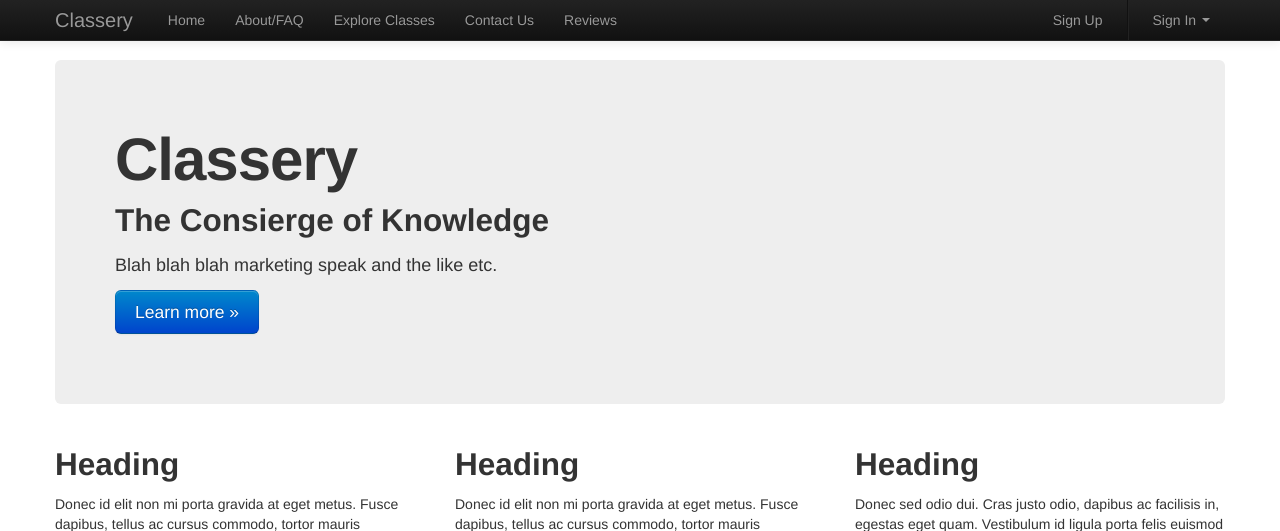
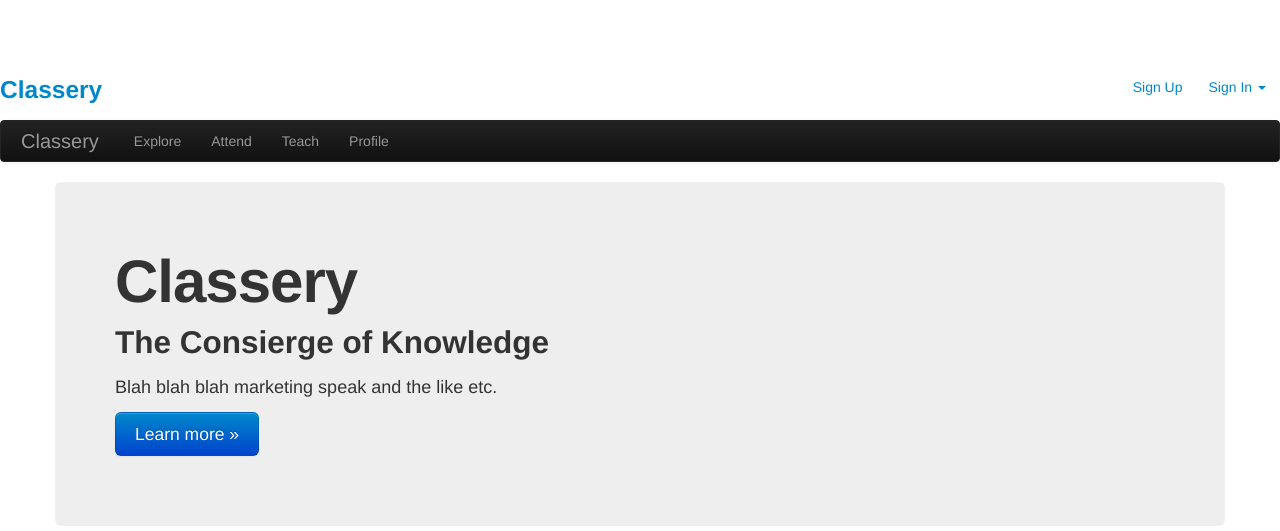
Before and after one commit to brianshourd/startup, a Django app: template startup/templates/base.html in a window 1280 px wide. Shown: the top 531 px of the page. Run offline with Django 3.2, Linux system fonts and the light colour scheme; the template is opened without the code that fills it, so the values that code supplies are empty; some libraries are stand-ins or nearby versions.

Commit message:
new header

```diff
--- a/startup/templates/base.html
+++ b/startup/templates/base.html
@@ -30,24 +30,8 @@
   <body>
 
     {% block navbar %}
-    <div class="navbar navbar-inverse navbar-fixed-top">
-      <div class="navbar-inner">
-        <div class="container">
-          <button type="button" class="btn btn-navbar" data-toggle="collapse" data-target=".nav-collapse">
-            <span class="icon-bar"></span>
-            <span class="icon-bar"></span>
-            <span class="icon-bar"></span>
-          </button>
-          <a class="brand" href="#">Classery</a>
-          <div class="nav-collapse collapse">
-            <ul class="nav">
-              <li><a href="/">Home</a></li>
-              <li><a href="/about">About/FAQ</a></li>
-              <li><a href="/explore">Explore Classes</a></li>
-              <li><a href="/contact">Contact Us</a></li>
-              <li><a href="/reviews">Reviews</a></li>
-            </ul>
-            <ul class="nav pull-right">
+      <div class="masthead">
+        <ul class="nav nav-pills pull-right">
         {% if user.is_authenticated %}
           <li> <a href="/accounts/profile">{{user.username}}'s Classes</a> </li>
           <li> <a href="/accounts/logout">Log Out</a> </li>
@@ -65,6 +49,25 @@
               </div>
             </li>
         {% endif %}
+        </ul>
+        <h3 class="muted"><a href="/">Classery</a></h3>
+      </div>
+
+    <div class="navbar navbar-inverse">
+      <div class="navbar-inner">
+        <div class="container">
+          <button type="button" class="btn btn-navbar" data-toggle="collapse" data-target=".nav-collapse">
+            <span class="icon-bar"></span>
+            <span class="icon-bar"></span>
+            <span class="icon-bar"></span>
+          </button>
+          <a class="brand" href="#">Classery</a>
+          <div class="nav-collapse collapse">
+            <ul class="nav">
+              <li><a href="/courses/browse">Explore</a></li>
+              <li><a href="/courses/attend">Attend</a></li>
+              <li><a href="/courses/teach">Teach</a></li>
+              <li><a href="/profile">Profile</a></li>
             </ul>
           </div><!--/.nav-collapse -->
         </div>
```
Also changed, not shown: 3 other files. Lines whose indentation alone changed are shown as unchanged.
